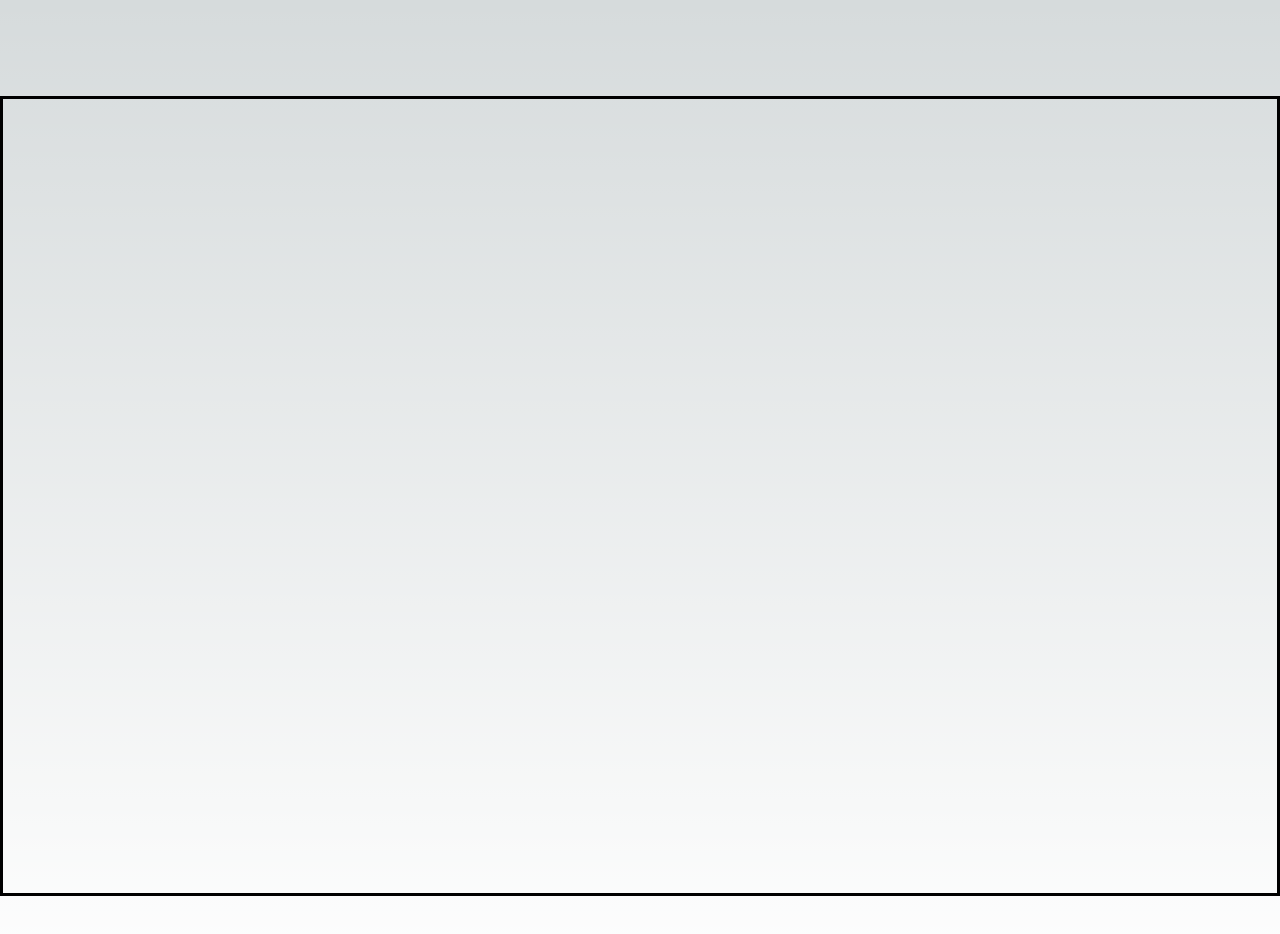
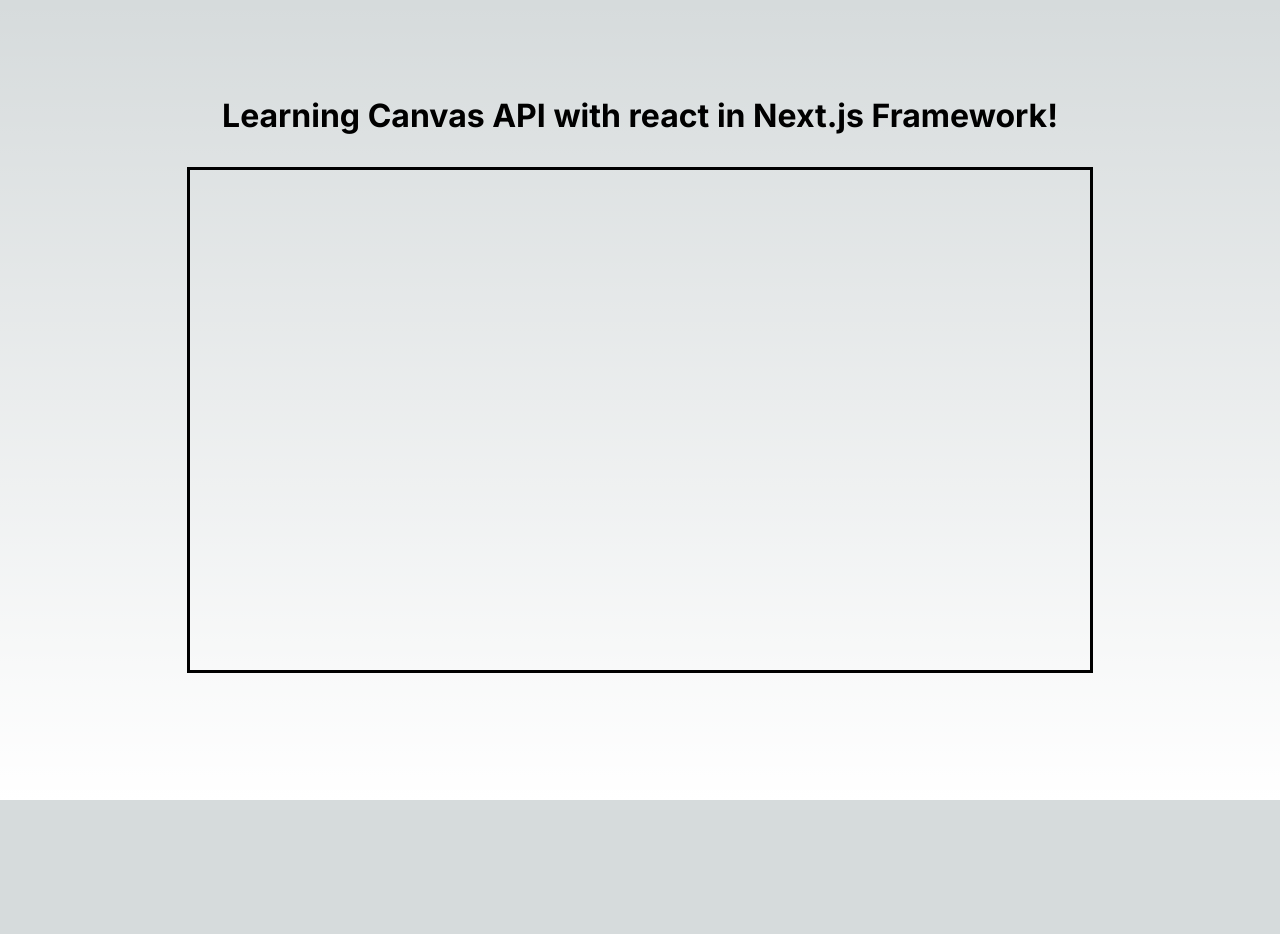
Before and after one commit to Chrrojas514/webpageTDG, a Next.js app: page / in a window 1280 px wide. Shown: the top 934 px of the page. After the commit the page ends 800 px from the top, so only its background shows below. Built offline with nearby package versions, Linux system fonts and the light colour scheme.

Commit message:
Changed some css properties for newly created classes, want to figure out how to detect when the mouse moves out of the canvas element and call penUp function next

```diff
--- a/app/components/GameWindow.tsx
+++ b/app/components/GameWindow.tsx
@@ -13,14 +13,14 @@ function GameWindow() {
   useEffect(() => {
     const canvas = canvasRef.current
     // For screens with higher pixel density we multiply width and height by 2
-    canvas.width = window.innerWidth * 2
-    canvas.height = window.innerHeight * 2
-    canvas.style.width = `${window.innerWidth}px`
-    canvas.style.height = `${window.innerHeight}px`
+    // canvas.width = window.innerWidth
+    // canvas.height = window.innerHeight
+    // canvas.style.width = `${window.innerWidth}px`
+    // canvas.style.height = `${window.innerHeight}px`
 
     const ctx = canvas.getContext('2d')
     //Also done for high density screens
-    ctx.scale(2,2)
+    // ctx.scale(2,2)
 
     //Settings for canvas element
     ctx.lineCap = 'round'
@@ -60,6 +60,8 @@ function GameWindow() {
     <canvas
       className={styles.frame}
       ref={canvasRef}
+      width={900}
+      height={500}
       onMouseDown={penDown}
       onMouseMove={draw}
       onMouseUp={penUp}
--- a/app/components/canvas.module.css
+++ b/app/components/canvas.module.css
@@ -1,4 +1,5 @@
 .frame {
-    border: solid;
-    border-color: black;
-  }
+  display: inline-block;
+  border: solid;
+  border-color: black;
+}
--- a/app/page.module.css
+++ b/app/page.module.css
@@ -1,7 +1,6 @@
 .main {
   display: flex;
   flex-direction: column;
-  justify-content: space-between;
   align-items: center;
   padding: 6rem;
   min-height: 100vh;
@@ -228,3 +227,7 @@
     transform: rotate(0deg);
   }
 }
+
+.gameHeader {
+  padding-bottom: 2rem;
+}
--- a/app/page.tsx
+++ b/app/page.tsx
@@ -4,10 +4,12 @@ import styles from "./page.module.css";
 export default function Home() {
   return (
     <main className={styles.main}>
+      <meta charSet="utf-8"></meta>
       <title>Tower defense game?</title>
-        <div>
-          <GameWindow />
-        </div>
+      <h1 className={styles.gameHeader}>Learning Canvas API with react in Next.js Framework!</h1>
+      <div className={styles.canvas_container}>
+        <GameWindow />
+      </div>
     </main>
   );
 }
```
